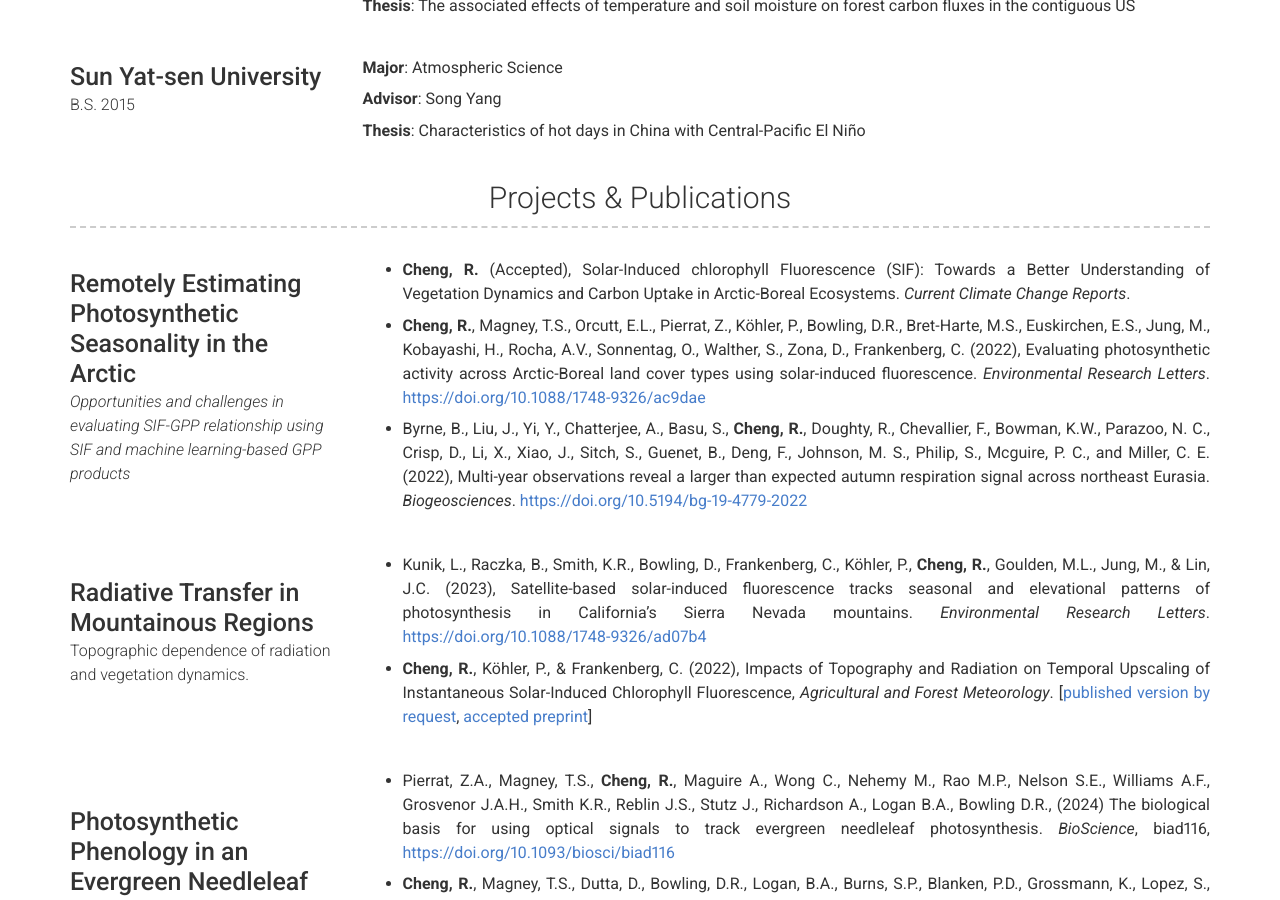
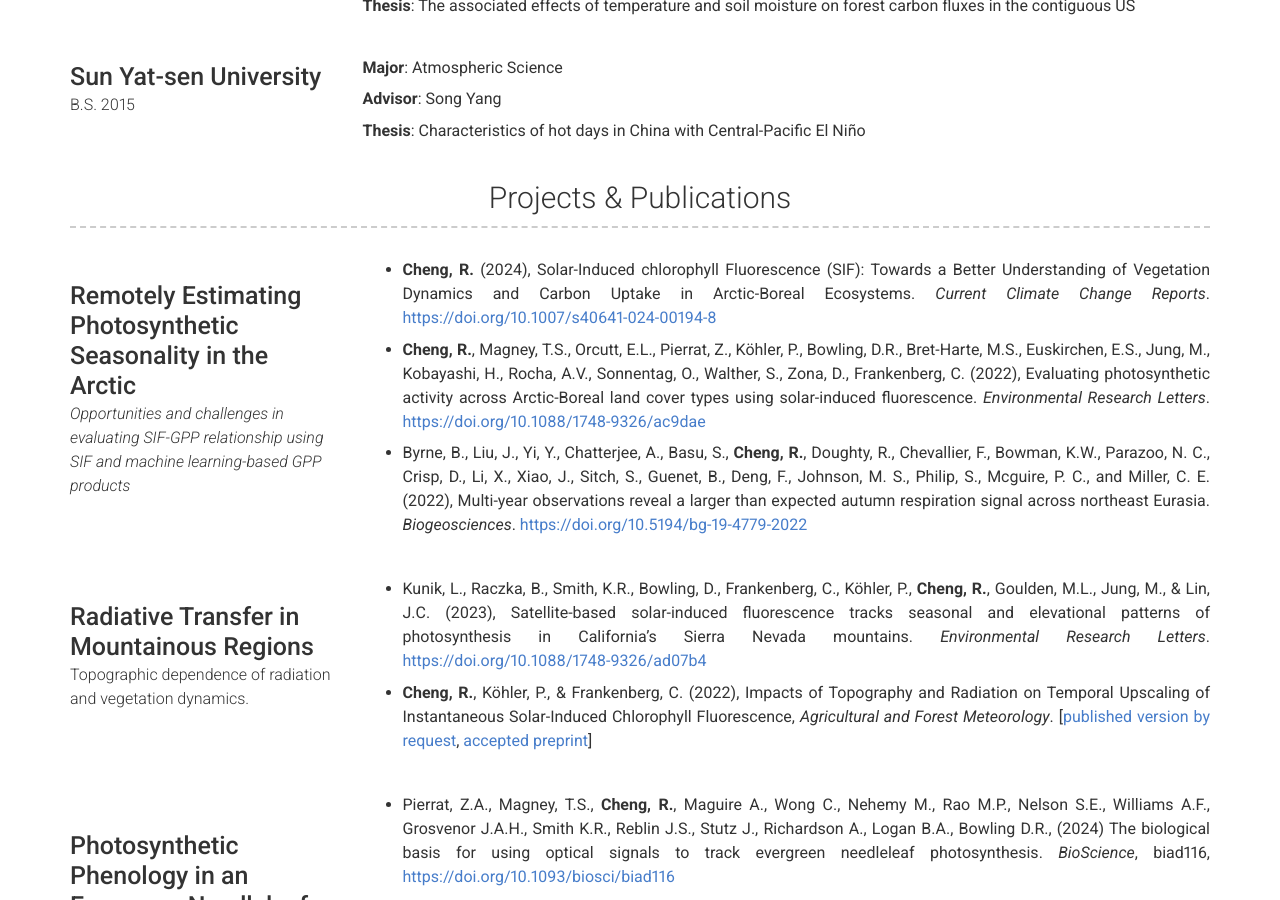
Before and after one commit to ruillercoaster/ruillercoaster.github.io, a Jekyll site: the page built from index.md, in a window 1280 px wide and 900 px high, scrolled down 1340 px. Built offline with Jekyll 4.4.1, drawn with Linux system fonts in a browser that asks for light colours; nearby versions of some CDN libraries; a script that is not in the unit is left out.

Commit message:
update publication

```diff
--- a/_config.yml
+++ b/_config.yml
@@ -150,7 +150,7 @@ content:
         caption: |+
           <em> Opportunities and challenges in evaluating SIF-GPP relationship using SIF and machine learning-based GPP products  </em>
         description: | # this will include new lines to allow paragraphs
-          * **Cheng, R.** (Accepted), Solar-Induced chlorophyll Fluorescence (SIF): Towards a Better Understanding of Vegetation Dynamics and Carbon Uptake in Arctic-Boreal Ecosystems. <em>Current Climate Change Reports</em>.
+          * **Cheng, R.** (2024), Solar-Induced chlorophyll Fluorescence (SIF): Towards a Better Understanding of Vegetation Dynamics and Carbon Uptake in Arctic-Boreal Ecosystems. <em>Current Climate Change Reports</em>. [https://doi.org/10.1007/s40641-024-00194-8](https://doi.org/10.1007/s40641-024-00194-8)
 
           * **Cheng, R.**, Magney, T.S., Orcutt, E.L., Pierrat, Z., Köhler, P., Bowling, D.R., Bret-Harte, M.S., Euskirchen, E.S., Jung, M., Kobayashi, H., Rocha, A.V., Sonnentag, O., Walther, S., Zona, D., Frankenberg, C.  (2022), Evaluating photosynthetic activity across Arctic-Boreal land cover types using solar-induced fluorescence. <em>Environmental Research Letters</em>. [https://doi.org/10.1088/1748-9326/ac9dae](https://iopscience.iop.org/article/10.1088/1748-9326/ac9dae)
 
@@ -430,7 +430,7 @@ content:
           # quote: >
           #   Solving 21st century problems by diging holes and making game changing products like the *not a flamethrower*
         description: | # this will include new lines to allow paragraphs
-              NASA
+              NASA, EPA, DOE
 
 
       - layout: left
```
Also changed, not shown: 1 other file.
